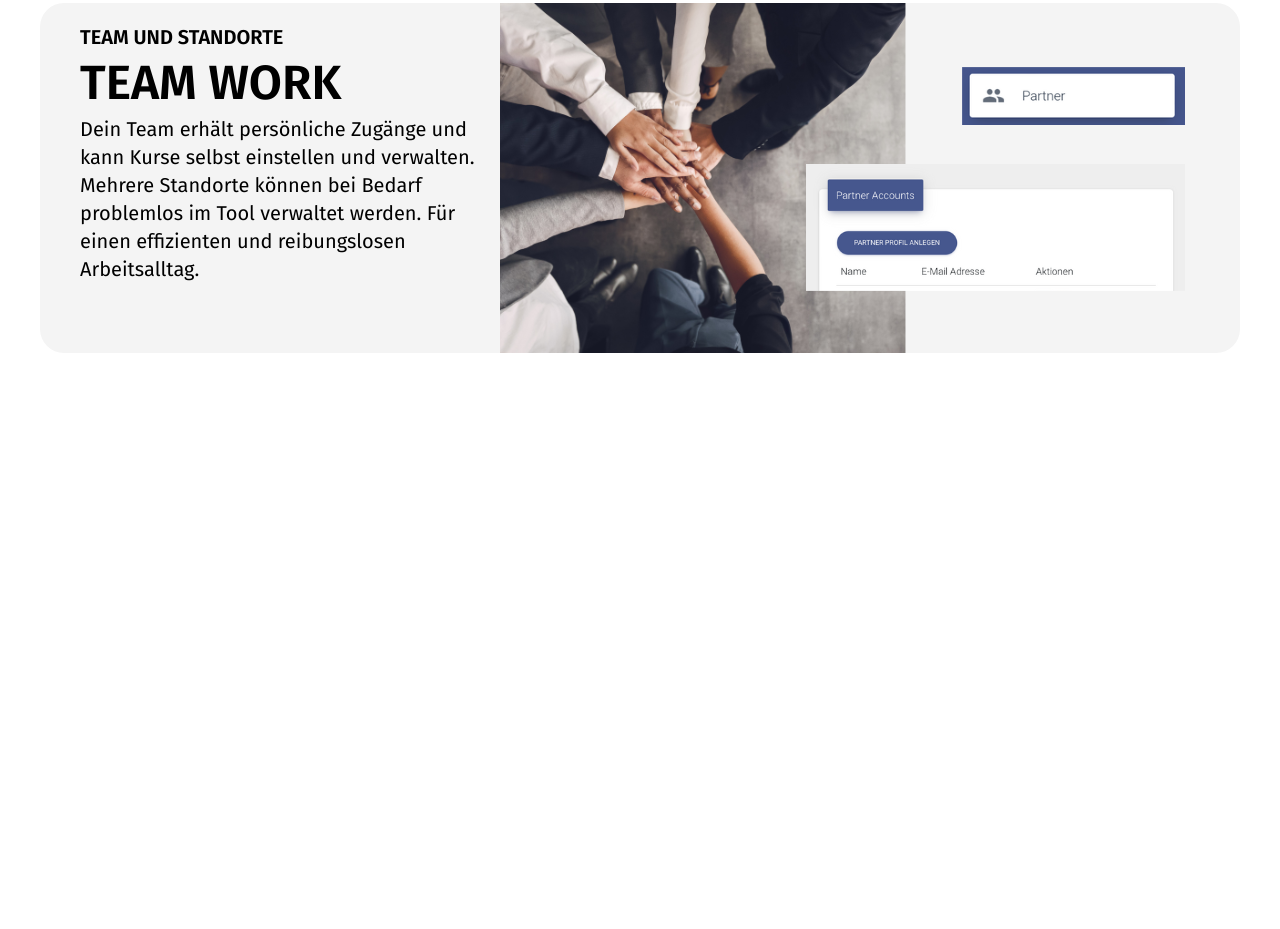
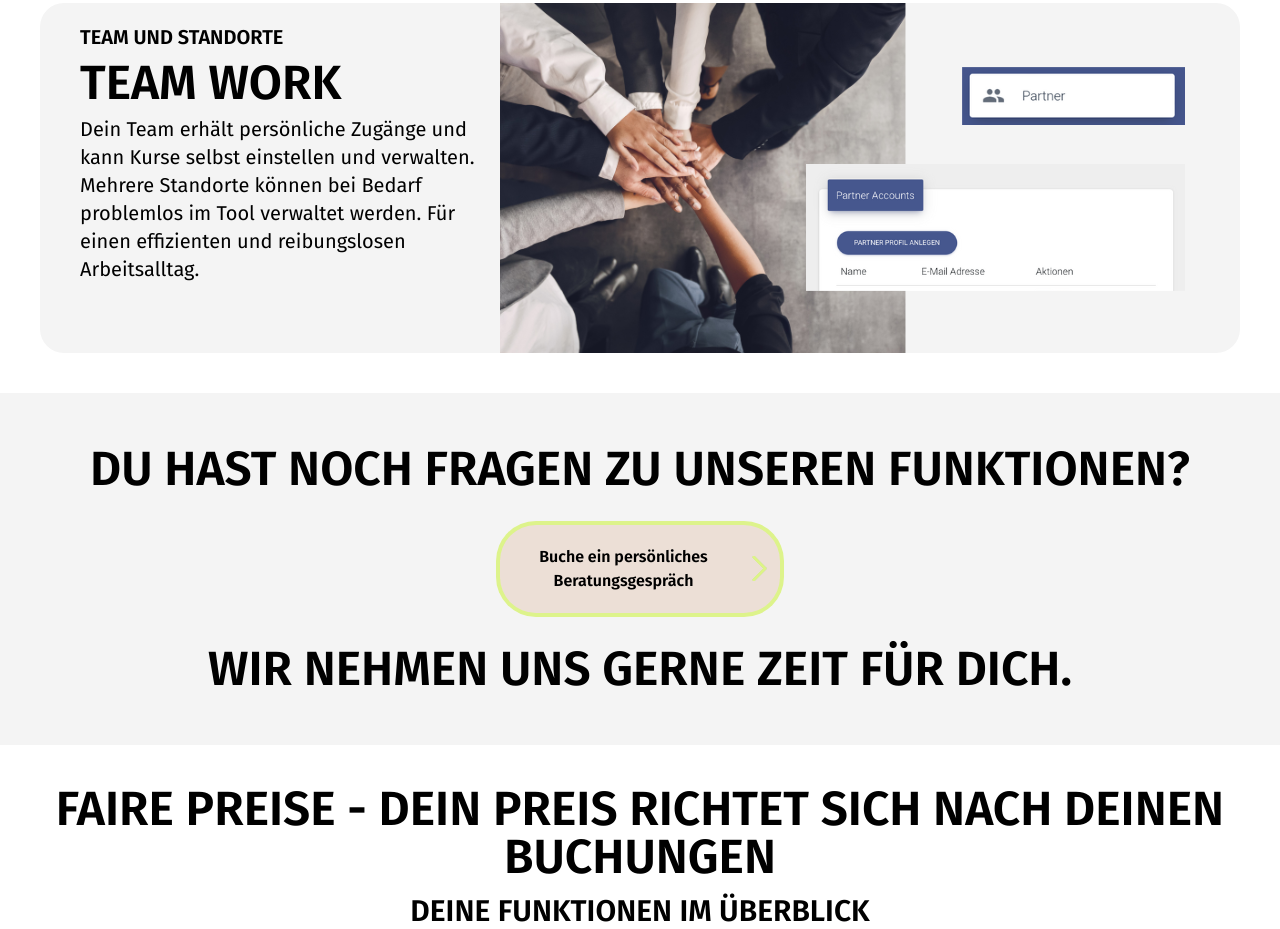
Before and after one commit to Codem-3/Kurserio, a website: page pages/course-providers.html in a window 1280 px wide. Shown: the part 3530-4459 px from the top of the page. Before the commit the page ends 3883 px from the top, so only its background shows below. Drawn offline with Linux system fonts and the light colour scheme.

Commit message:
Qestions About Our Features Section

```diff
--- a/pages/course-providers.html
+++ b/pages/course-providers.html
@@ -197,6 +197,33 @@
             <img src="../assets/images/forCourse/image6.png" alt="Kurserio Image 6">
         </article>
     </section>
+
+    <!-- Qestions About Our Features Section -->
+    <section class="bg-[#f4f4f4] p-5 lg:p-10">
+        <h1 class="text-2xl md:text-4xl xl:text-5xl text-center font-semibold uppercase my-3">
+            Du hast noch fragen zu unseren funktionen?
+        </h1>
+        <button
+            class="flex justify-center text-sm sm:text-base mx-auto my-7 items-center gap-2 border-4 bg-secondaryColor/95 border-primaryColor/95 w-full max-w-72 py-5 px-2 rounded-[40px] font-semibold">
+            Buche ein persönliches Beratungsgespräch
+            <img src="../assets/icons/arrow.svg" alt="Arrow Icon">
+        </button>
+        <h1 class="text-2xl md:text-4xl xl:text-5xl text-center font-semibold uppercase my-3">Wir nehmen uns gerne zeit
+            für dich.</h1>
+    </section>
+
+    <!-- Faire Preise Section -->
+    <section class="my-5 md:my-10">
+        <h1 class="text-2xl md:text-4xl xl:text-5xl text-center font-semibold uppercase my-3">
+            Faire preise - dein preis richtet sich nach deinen buchungen
+        </h1>
+
+        <h2 class="text-xl md:text-2xl xl:text-3xl text-center font-semibold uppercase my-3">
+            Deine Funktionen im Überblick
+        </h2>
+    </section>
+
+
 </body>
 
 </html>
```
Also changed, not shown: styles/output.css.
